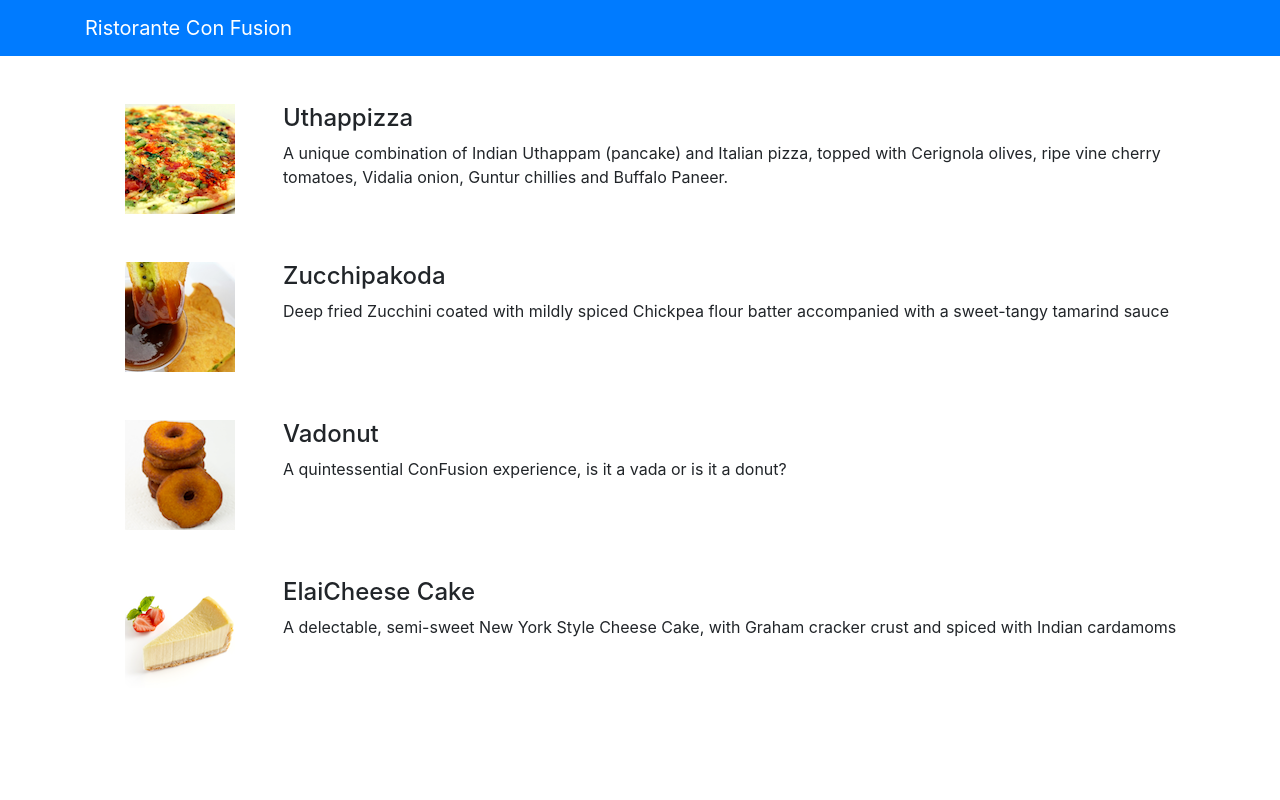
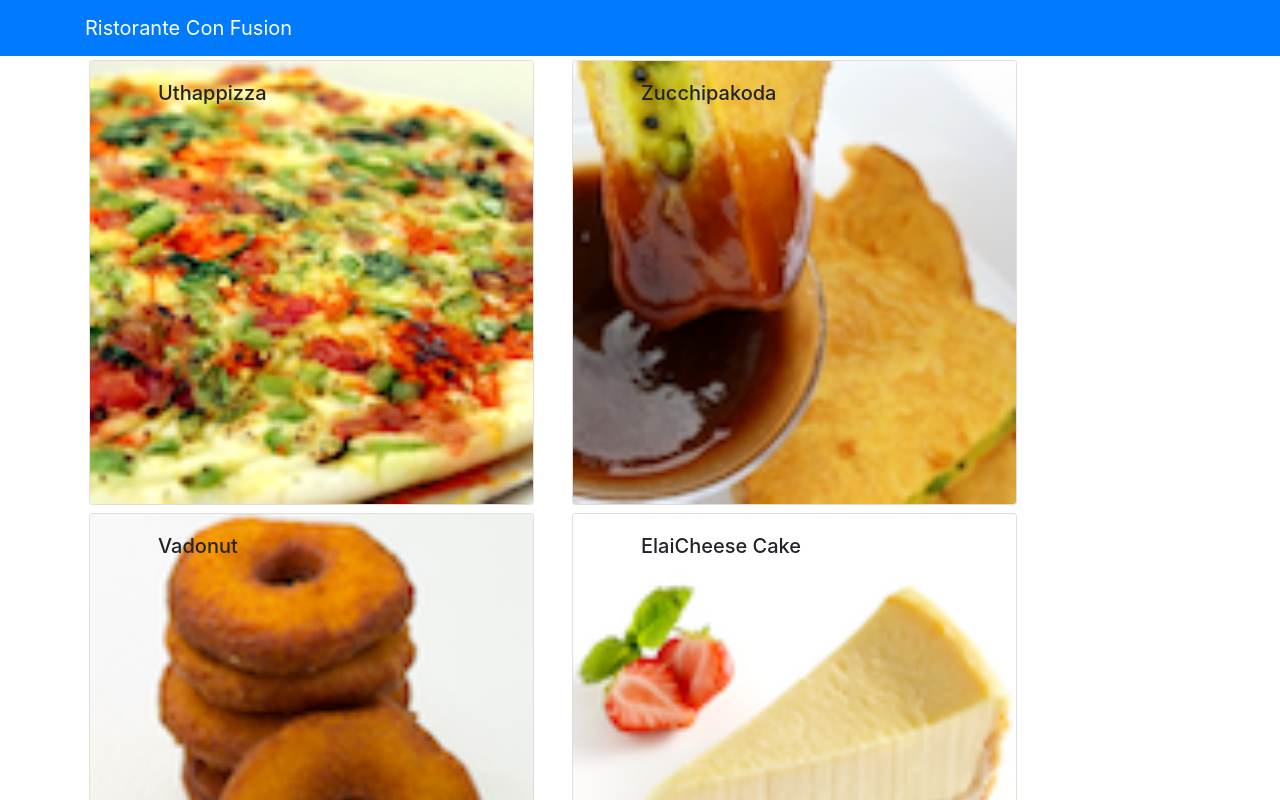
Before and after one commit to nitinkishore04/confusion, a React (Create React App) app: page / in a window 1280 px wide. Shown: the top 800 px of the page. Built offline with nearby package versions, Linux system fonts and the light colour scheme.

Commit message:
Assignment 1

```diff
--- a/src/App.js
+++ b/src/App.js
@@ -1,30 +1,19 @@
 import React, {Component} from 'react';
-import logo from './logo.svg';
 import {Navbar, NavbarBrand} from 'reactstrap';
 import Menu from './components/MenuComponent';
 import './App.css';
+import { DISHES } from './shared/dishes'
 
-// function App() {
-//   return (
-//     <div className="App">
-//       <header className="App-header">
-//         <img src={logo} className="App-logo" alt="logo" />
-//         <p>
-//           Edit <code>src/App.js</code> and save to reload.
-//         </p>
-//         <a
-//           className="App-link"
-//           href="https://reactjs.org"
-//           target="_blank"
-//           rel="noopener noreferrer"
-//         >
-//           Learn React
-//         </a>
-//       </header>
-//     </div>
-//   );
-// }
 class App extends Component {
+
+  constructor(props) {
+    super(props);
+
+    this.state = {
+      dishes: DISHES
+    };
+  }
+
   render() {
     return (
       <div>
@@ -33,7 +22,7 @@
               <NavbarBrand href="/">Ristorante Con Fusion</NavbarBrand>
           </div>
         </Navbar>
-        <Menu/>
+        <Menu dishes={this.state.dishes}/>
       </div>
     );
   }
--- /dev/null
+++ b/src/components/DishdetailComponent.js
@@ -0,0 +1,77 @@
+import React, {Component} from 'react';
+import { Card, CardImg, CardBody, CardTitle, CardText} from 'reactstrap';
+
+class Dishdetail extends Component {
+
+    constructor(props){
+        super(props);
+    }
+
+    renderDish(dish) {
+        if( dish != null) {
+            return(
+                <Card>
+                    <CardImg object src={dish.image} alt={dish.name}></CardImg>
+                    <CardBody>
+                        <CardTitle>{dish.name}</CardTitle>
+                        <CardText>
+                            {dish.description}
+                        </CardText>
+                    </CardBody>
+                </Card>
+            );
+        }
+        else {
+            return (
+                <div></div>
+            );
+        }
+    }
+
+
+    renderComment(dish) {
+        if (dish != null) {
+
+                const cmnt = dish.comments.map(comment => {
+                    return (
+                        <div className="m-2">
+                            <p>{comment.comment}</p>
+                            -- {comment.author}, {comment.date}
+                        </div>
+                    );
+                })
+
+            return (
+                <div>
+                    <h4>Comment</h4>
+                    <ul className="list-unstyled">
+                        {cmnt}
+                    </ul>
+                </div>
+            );
+        }
+        else {
+            return (
+                <div></div>
+            );
+        }
+    }
+
+
+    render() {
+
+        return (
+            <div className="row">
+                <div className="col-12 col-md-5 m-1">
+                    {this.renderDish(this.props.dish)}
+                </div>
+                <div className="col-12 col-md-5 m-1">
+                    {this.renderComment(this.props.dish)}
+                </div>
+            </div>
+        );
+
+    }
+}
+
+export default Dishdetail;
--- a/src/components/MenuComponent.js
+++ b/src/components/MenuComponent.js
@@ -1,5 +1,6 @@
 import React, {Component} from 'react';
-import {Media} from 'reactstrap';
+import { Card, CardImg,  CardImgOverlay, CardTitle } from 'reactstrap';
+import DishDetail from './DishdetailComponent';
 
 class Menu extends Component {
 
@@ -7,70 +8,41 @@
         super(props);
 
         this.state = {
-            dishes: [
-                {
-                    id: 0,
-                    name:'Uthappizza',
-                    image: 'assets/images/uthappizza.png',
-                    category: 'mains',
-                    label:'Hot',
-                    price:'4.99',
-                    description:'A unique combination of Indian Uthappam (pancake) and Italian pizza, topped with Cerignola olives, ripe vine cherry tomatoes, Vidalia onion, Guntur chillies and Buffalo Paneer.'                        },
-                 {
-                    id: 1,
-                    name:'Zucchipakoda',
-                    image: 'assets/images/zucchipakoda.png',
-                    category: 'appetizer',
-                    label:'',
-                    price:'1.99',
-                    description:'Deep fried Zucchini coated with mildly spiced Chickpea flour batter accompanied with a sweet-tangy tamarind sauce'                        },
-                 {
-                    id: 2,
-                    name:'Vadonut',
-                    image: 'assets/images/vadonut.png',
-                    category: 'appetizer',
-                    label:'New',
-                    price:'1.99',
-                    description:'A quintessential ConFusion experience, is it a vada or is it a donut?'                        },
-                 {
-                    id: 3,
-                    name:'ElaiCheese Cake',
-                    image: 'assets/images/elaicheesecake.png',
-                    category: 'dessert',
-                    label:'',
-                    price:'2.99',
-                    description:'A delectable, semi-sweet New York Style Cheese Cake, with Graham cracker crust and spiced with Indian cardamoms'                        }
-            ],
+            selectedDish: null
         };
     }
 
+
+    onDishSelect(dish) {
+        this.setState({ selectedDish: dish});
+    }
+
+
     render() {
 
-        const menu = this.state.dishes.map((dish) => {
+        const menu = this.props.dishes.map((dish) => {
             return (
-                <div key={dish.id} className="col-12 mt-5">
-                    <Media tag="li">
-                        <Media left middle>
-                            <Media object src={dish.image} alt={dish.name}></Media>
-                        </Media>
-                        <Media body className="ml-5">
-                            <Media heading>
+                <div key={dish.id} className="col-12 col-md-5 m-1">
+                    <Card onClick={() => this.onDishSelect(dish)}>
+                        <CardImg object src={dish.image} alt={dish.name}></CardImg>
+                        <CardImgOverlay body className="ml-5">
+                            <CardTitle>
                                 {dish.name}
-                            </Media>
-                            <p>{dish.description}</p>
-                        </Media>
-                    </Media>
+                            </CardTitle>
+                        </CardImgOverlay>
+                    </Card>
                 </div>
+
             );
         });
 
         return(
             <div className="container">
                 <div className="row">
-                    <Media list>
-                        {menu}
-                    </Media>
+                    {menu}
                 </div>
+                    <DishDetail dish={this.state.selectedDish}></DishDetail>
+                    <DishDetail comment={this.state.selectedDish}></DishDetail>
             </div>
         );
     }
--- /dev/null
+++ b/src/shared/dishes.js
@@ -0,0 +1,186 @@
+export const DISHES =
+    [
+        {
+        id: 0,
+        name:'Uthappizza',
+        image: 'assets/images/uthappizza.png',
+        category: 'mains',
+        label:'Hot',
+        price:'4.99',
+        description:'A unique combination of Indian Uthappam (pancake) and Italian pizza, topped with Cerignola olives, ripe vine cherry tomatoes, Vidalia onion, Guntur chillies and Buffalo Paneer.',
+        comments: [
+            {
+            id: 0,
+            rating: 5,
+            comment: "Imagine all the eatables, living in conFusion!",
+            author: "John Lemon",
+            date: "2012-10-16T17:57:28.556094Z"
+            },
+            {
+            id: 1,
+            rating: 4,
+            comment: "Sends anyone to heaven, I wish I could get my mother-in-law to eat it!",
+            author: "Paul McVites",
+            date: "2014-09-05T17:57:28.556094Z"
+            },
+            {
+            id: 2,
+            rating: 3,
+            comment: "Eat it, just eat it!",
+            author: "Michael Jaikishan",
+            date: "2015-02-13T17:57:28.556094Z"
+            },
+            {
+            id: 3,
+            rating: 4,
+            comment: "Ultimate, Reaching for the stars!",
+            author: "Ringo Starry",
+            date: "2013-12-02T17:57:28.556094Z"
+            },
+            {
+            id: 4,
+            rating: 2,
+            comment: "It's your birthday, we're gonna party!",
+            author: "25 Cent",
+            date: "2011-12-02T17:57:28.556094Z"
+            }
+        ]                        },
+        {
+        id: 1,
+        name:'Zucchipakoda',
+        image: 'assets/images/zucchipakoda.png',
+        category: 'appetizer',
+        label:'',
+        price:'1.99',
+        description:'Deep fried Zucchini coated with mildly spiced Chickpea flour batter accompanied with a sweet-tangy tamarind sauce',
+        comments: [
+            {
+            id: 0,
+            rating: 5,
+            comment: "Imagine all the eatables, living in conFusion!",
+            author: "John Lemon",
+            date: "2012-10-16T17:57:28.556094Z"
+            },
+            {
+            id: 1,
+            rating: 4,
+            comment: "Sends anyone to heaven, I wish I could get my mother-in-law to eat it!",
+            author: "Paul McVites",
+            date: "2014-09-05T17:57:28.556094Z"
+            },
+            {
+            id: 2,
+            rating: 3,
+            comment: "Eat it, just eat it!",
+            author: "Michael Jaikishan",
+            date: "2015-02-13T17:57:28.556094Z"
+            },
+            {
+            id: 3,
+            rating: 4,
+            comment: "Ultimate, Reaching for the stars!",
+            author: "Ringo Starry",
+            date: "2013-12-02T17:57:28.556094Z"
+            },
+            {
+            id: 4,
+            rating: 2,
+            comment: "It's your birthday, we're gonna party!",
+            author: "25 Cent",
+            date: "2011-12-02T17:57:28.556094Z"
+            }
+        ]
+        },
+        {
+        id: 2,
+        name:'Vadonut',
+        image: 'assets/images/vadonut.png',
+        category: 'appetizer',
+        label:'New',
+        price:'1.99',
+        description:'A quintessential ConFusion experience, is it a vada or is it a donut?',
+        comments: [
+            {
+            id: 0,
+            rating: 5,
+            comment: "Imagine all the eatables, living in conFusion!",
+            author: "John Lemon",
+            date: "2012-10-16T17:57:28.556094Z"
+            },
+            {
+            id: 1,
+            rating: 4,
+            comment: "Sends anyone to heaven, I wish I could get my mother-in-law to eat it!",
+            author: "Paul McVites",
+            date: "2014-09-05T17:57:28.556094Z"
+            },
+            {
+            id: 2,
+            rating: 3,
+            comment: "Eat it, just eat it!",
+            author: "Michael Jaikishan",
+            date: "2015-02-13T17:57:28.556094Z"
+            },
+            {
+            id: 3,
+            rating: 4,
+            comment: "Ultimate, Reaching for the stars!",
+            author: "Ringo Starry",
+            date: "2013-12-02T17:57:28.556094Z"
+            },
+            {
+            id: 4,
+            rating: 2,
+            comment: "It's your birthday, we're gonna party!",
+            author: "25 Cent",
+            date: "2011-12-02T17:57:28.556094Z"
+            }
+        ]
+        },
+        {
+        id: 3,
+        name:'ElaiCheese Cake',
+        image: 'assets/images/elaicheesecake.png',
+        category: 'dessert',
+        label:'',
+        price:'2.99',
+        description:'A delectable, semi-sweet New York Style Cheese Cake, with Graham cracker crust and spiced with Indian cardamoms',
+        comments: [
+            {
+            id: 0,
+            rating: 5,
+            comment: "Imagine all the eatables, living in conFusion!",
+            author: "John Lemon",
+            date: "2012-10-16T17:57:28.556094Z"
+            },
+            {
+            id: 1,
+            rating: 4,
+            comment: "Sends anyone to heaven, I wish I could get my mother-in-law to eat it!",
+            author: "Paul McVites",
+            date: "2014-09-05T17:57:28.556094Z"
+            },
+            {
+            id: 2,
+            rating: 3,
+            comment: "Eat it, just eat it!",
+            author: "Michael Jaikishan",
+            date: "2015-02-13T17:57:28.556094Z"
+            },
+            {
+            id: 3,
+            rating: 4,
+            comment: "Ultimate, Reaching for the stars!",
+            author: "Ringo Starry",
+            date: "2013-12-02T17:57:28.556094Z"
+            },
+            {
+            id: 4,
+            rating: 2,
+            comment: "It's your birthday, we're gonna party!",
+            author: "25 Cent",
+            date: "2011-12-02T17:57:28.556094Z"
+            }
+        ]
+        }
+    ];
```
